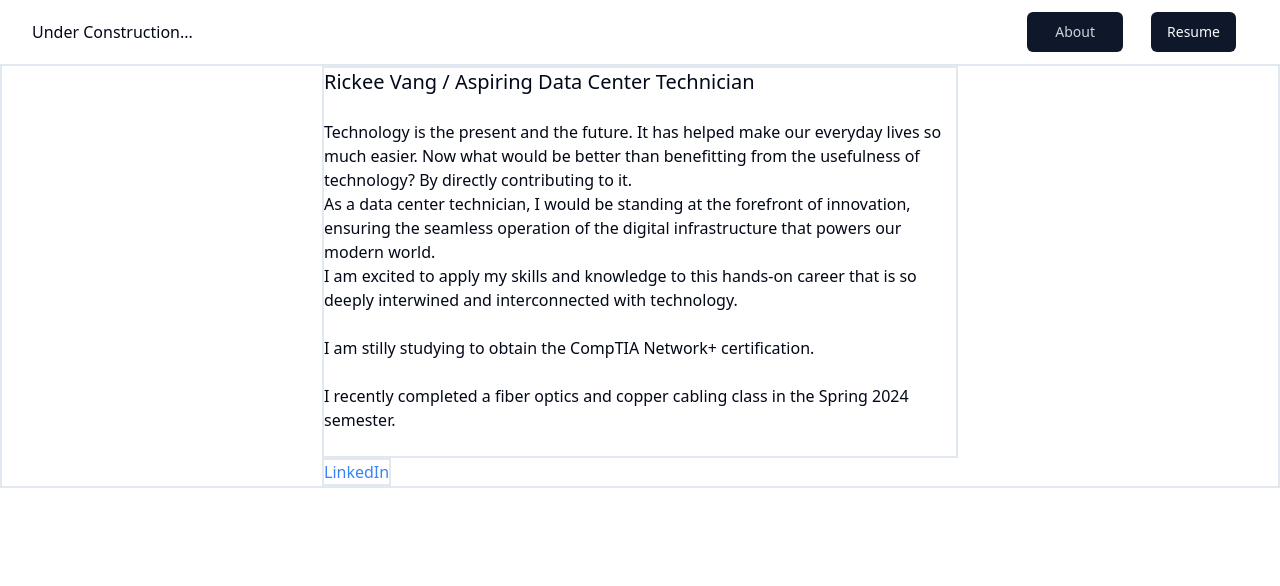
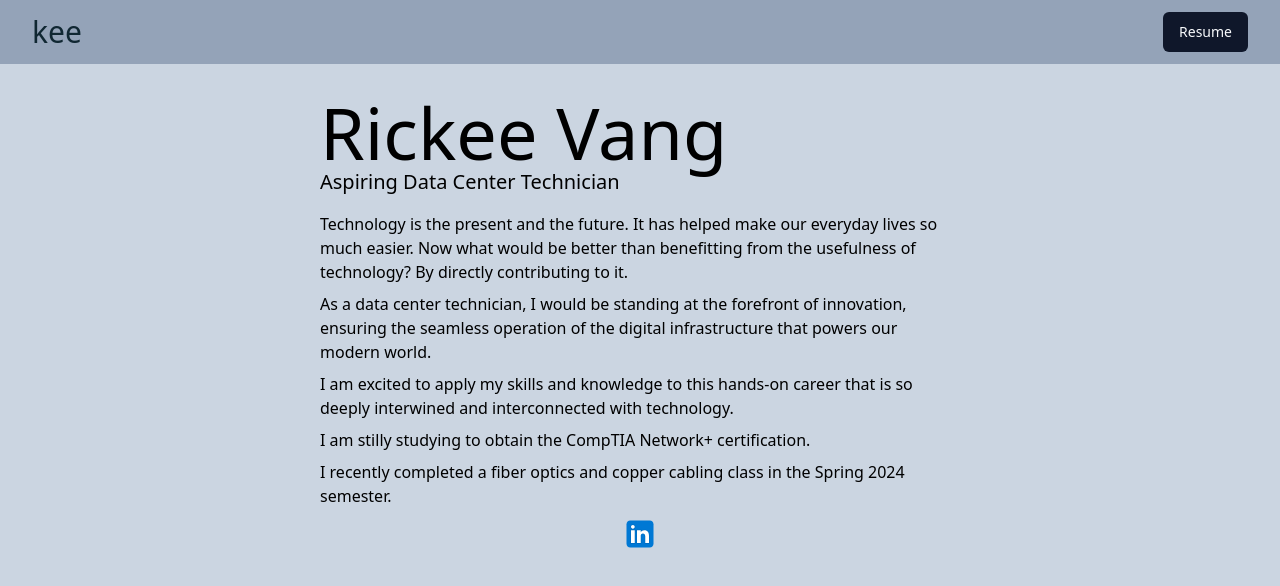
Before and after one commit to rickeev/rickeev.github.io, a Next.js app: page / in a window 1280 px wide. Shown: the top 586 px of the page. Built offline with nearby package versions, Linux system fonts and the light colour scheme.

Commit message:
A lot of updates made

```diff
--- a/src/components/Body.js
+++ b/src/components/Body.js
@@ -1,27 +1,28 @@
+import Image from 'next/image';
 const Body = () => {
-  const name = "Rickee Vang / Aspiring Data Center Technician";
-  const paragraphOne = "Technology is the present and the future. It has helped make our everyday lives so much easier. Now what would be better than benefitting from the usefulness of technology? By directly contributing to it.";
-  const paragraphTwo = " As a data center technician, I would be standing at the forefront of innovation, ensuring the seamless operation of the digital infrastructure that powers our modern world.";
-  const paragraphThree = "I am excited to apply my skills and knowledge to this hands-on career that is so deeply interwined and interconnected with technology.";
+
   return (
-    <div>
-      <div className="flex flex-col items-start justify-center px-20 md:px-40 lg:px-80 outline-4 border-2 border-color: rgb(0 0 0);">
-        <div className="flex flex-col justify-center border-2 border-color: rgb(0 0 0);">
-          <p className="text-xl">{name}</p>
-          <br></br>
-          <p className="text-m">{paragraphOne}</p>
-          <p className="text-m">{paragraphTwo}</p>
-          <p className="text-m">{paragraphThree}</p>
-          <br></br>
-          <p className="text-m">I am stilly studying to obtain the CompTIA Network+ certification.</p>
-          <br></br>
-          <p className="text-m">I recently completed a fiber optics and copper cabling class in the Spring 2024 semester.</p>
-          <br></br>
-        </div>
-        <div className="flex flex-col items-center justify-center border-2 border-color: rgb(0 0 0);">
-          <a href="https://www.linkedin.com/in/rickeevang/" className="text-blue-500 hover:underline">LinkedIn</a>
-        </div>
+    <div className="flex flex-col justify-center items-center px-20 md:px-40 lg:px-80 outline-4 pt-8">
+      <div className="flex flex-col justify-center">
+        <h1 className="text-7xl">Rickee Vang</h1>
+        <h2 className="text-xl pb-4">Aspiring Data Center Technician</h2>
+        <p className="text-m pb-2">
+          Technology is the present and the future. It has helped make our everyday lives so much easier. Now what would be better than benefitting from the usefulness of technology? By directly contributing to it.
+        </p>
+        <p className="text-m pb-2">
+          As a data center technician, I would be standing at the forefront of innovation, ensuring the seamless operation of the digital infrastructure that powers our modern world.
+        </p>
+        <p className="text-m pb-2">
+          I am excited to apply my skills and knowledge to this hands-on career that is so deeply interwined and interconnected with technology.
+        </p>
+        <p className="text-m pb-2">I am stilly studying to obtain the CompTIA Network+ certification.</p>
+        <p className="text-m pb-2">I recently completed a fiber optics and copper cabling class in the Spring 2024 semester.</p>
       </div>
+            <div className="centered-content">
+              <a href="https://www.linkedin.com/in/rickeevang/" className="text-blue-500 hover:underline">
+                <Image src="/icons8-linkedin.svg" alt="LinkedIn Logo" viewBox="0 0 36 36" width="36" height="36" />
+              </a>
+            </div>
     </div>
   );
 };
--- /dev/null
+++ b/src/components/Footer.js
@@ -0,0 +1,9 @@
+const Footer = () => {
+  return (
+    <footer className="hidden">
+      <p>© 2024 Kee Vang. All rights reserved.</p>
+    </footer>
+  );
+}
+
+export default Footer;
--- a/src/components/Home.js
+++ /dev/null
@@ -1,18 +0,0 @@
-import React from 'react';
-import Navbar from './Navbar';
-import Body from './Body';
-
-// It is wrapped in <main> here in my Home.js file
-// It is also wrapped in <main> in my index.js file
-// I should change that later
-const Home = () => {
-  return (
-    <main>
-      <Navbar />
-      <Body />
-    </main>
-  );
-};
-
-
-export default Home;
--- a/src/components/Navbar.js
+++ b/src/components/Navbar.js
@@ -2,20 +2,19 @@ import { Button } from "../components/ui/button";
 
 const Navbar = () => {
   return (
-    <nav className="bg-white">
+  <nav className="bg-slate-400">
     <div className="max-w-7xl mx-auto px-4 sm:px-6 lg:px-8">
       <div className="flex items-center justify-between h-16">
         <div className="flex items-center">
-            <div className="flex-shrink-0">
-              <h1>Under Construction...</h1>
+          <div className="flex-shrink-0 text-3xl text-[#102732]">
+            <h1>kee</h1>
           </div>
         </div>
           <div className="hidden md:block">
-            <div className="ml-10 flex items-baseline space-x-4">
+            <div className="ml-10 space-x-4">
             <Button>
-                <a href="#" className="text-gray-300 hover:bg-gray-700 hover:text-white px-3 py-2 rounded-md text-sm font-medium">About</a>
+              <a href="/Rickee_Vang_Resume.pdf" target="_blank">Resume</a>
             </Button>
-              <a href="/Rickee_Vang_Resume.pdf" target="_blank" className="text-gray-300 hover:bg-gray-700 hover:text-white px-3 py-2 rounded-md text-sm font-medium"><Button>Resume</Button></a>
           </div>
         </div>
       </div>
--- a/src/pages/index.js
+++ b/src/pages/index.js
@@ -1,9 +1,13 @@
-import Home from "../components/Home";
+import Navbar from "@/components/Navbar";
+import Body from "@/components/Body";
+import Footer from "@/components/Footer";
 
 export default function IndexPage() {
   return (
     <main>
-      <Home />
+      <Navbar />
+      <Body />
+      <Footer />
     </main>
   );
 }
--- a/src/styles/globals.css
+++ b/src/styles/globals.css
@@ -64,8 +64,15 @@
     --input: 217.2 32.6% 17.5%;
     --ring: 212.7 26.8% 83.9%;
   }
+
+  html, body {
+    width: 100%;
+    height: 100%;
+    @apply bg-slate-300;
+  }
 }
 
+/*
 @layer base {
   * {
     @apply border-border;
@@ -74,3 +81,8 @@
     @apply bg-background text-foreground;
   }
 }
+*/
+
+.text-shadow {
+  text-shadow: 2px 2px 4px black;
+}
```
Also changed, not shown: public/icons8-linkedin.svg (added). Lines whose indentation alone changed are shown as unchanged.
